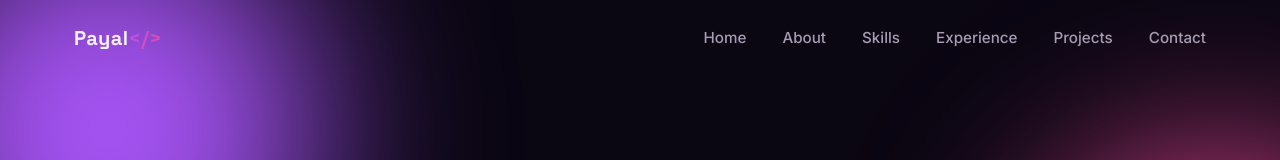
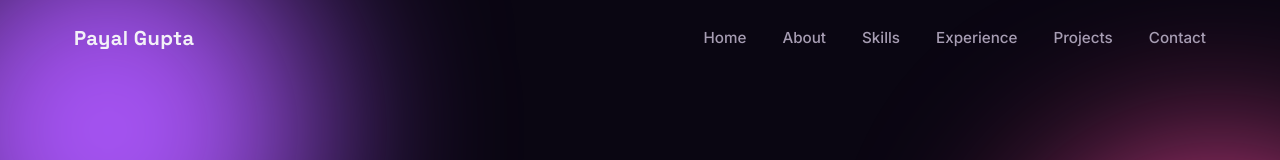
Before and after one commit to payalgupta2005/Portfolio, a React (Create React App) app: page / in a window 1280 px wide. Shown: the top 160 px of the page. Built offline with nearby package versions, Linux system fonts and the light colour scheme.

Commit message:
update navbar

```diff
--- a/src/components/Navbar.js
+++ b/src/components/Navbar.js
@@ -6,7 +6,7 @@ const links = [
   { href: "#home", label: "Home" },
   { href: "#about", label: "About" },
   { href: "#skills", label: "Skills" },
-   { href: "#experience", label: "Experience" },
+  { href: "#experience", label: "Experience" },
   { href: "#projects", label: "Projects" },
   { href: "#contact", label: "Contact" },
 ];
@@ -31,7 +31,7 @@ export default function Navbar() {
     <header className={`navbar ${scrolled ? "navbar--scrolled" : ""}`}>
       <div className="container navbar__inner">
         <a href="#home" className="navbar__logo">
-          Payal<span>&lt;/&gt;</span>
+          Payal Gupta<span></span>
         </a>
 
         <nav className="navbar__links">
```
